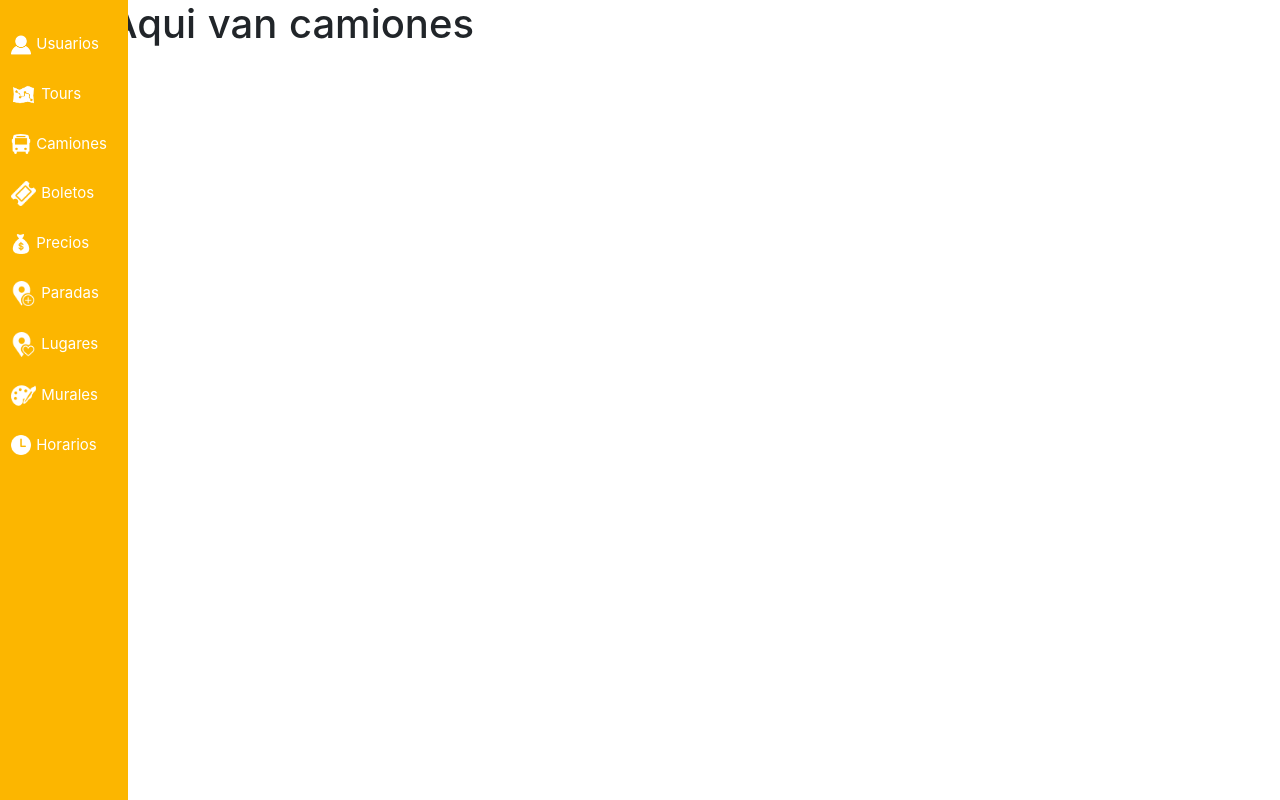
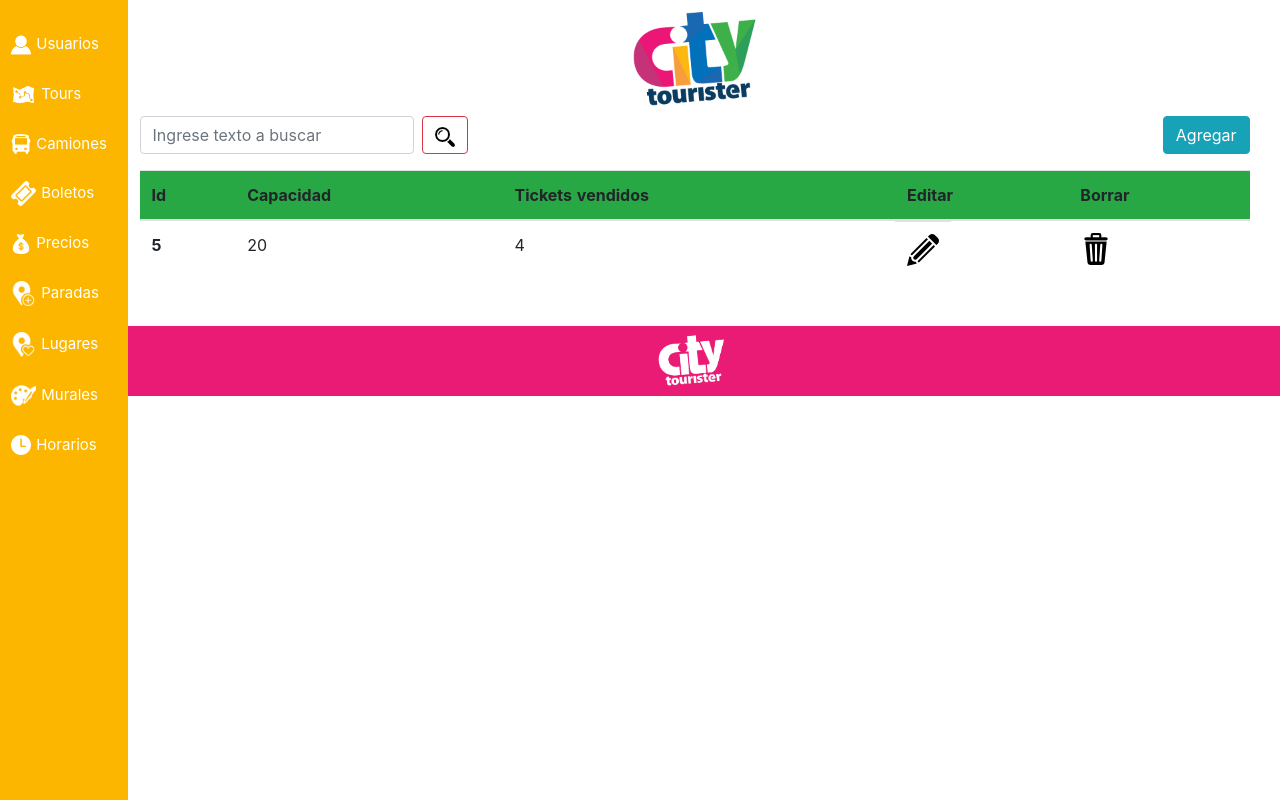
Before and after one commit to tabeli/FrontEstrellaRoja, a Nuxt app in the folder front/: page /camiones in a window 1280 px wide. Built offline with nearby package versions, Linux system fonts and the light colour scheme.

Commit message:
usuarios

```diff
--- a/front/components/Camion/Camiones.vue
+++ b/front/components/Camion/Camiones.vue
@@ -1,5 +1,44 @@
 <template>
-    <h1>Aqui van camiones</h1>
+    <div class="container">
+    <div class="row">
+    <!--Buscador-->
+    <div class="col">
+      <form class="form-inline">
+        <input class="form-control mr-sm-2" type="search" placeholder="Ingrese texto a buscar" aria-label="Search">
+        <button class="btn btn-outline-danger my-2 my-sm-0" type="submit"><img src="@/static/magnifier.png" width="20" height="20"></button>
+      </form>
+    </div>
+    <!--Agregar-->
+      <div class = "col text-right">
+        <nuxt-link :to="{ name: 'precio-agregar' }" replace>
+        <button type="button" class="btn btn-info text-right">Agregar</button>
+        </nuxt-link>
+      </div>
+    </div>
+    <!--Tabla-->
+    <table class="table mt-3">
+      <thead class="bg-success">
+        <tr>
+          <th scope="col">Id</th>
+           <th scope="col">Capacidad</th>
+          <th scope="col">Tickets vendidos</th>
+          <th scope="col">Editar</th>
+          <th scope="col">Borrar</th>
+        </tr>
+      </thead>
+        <tbody>
+          <tr>
+            <th scope="row">5</th>
+            <td>20</td>
+            <td>4</td>
+            <nuxt-link :to="{ name: '' }">
+            <td><img src="@/static/pencil.png"></td>
+            </nuxt-link>
+            <td><img src="@/static/basurero.png"></td>
+          </tr>
+        </tbody>
+    </table>
+  </div>
   </template>
 
   <script>
--- a/front/components/Usuario/Usuarios.vue
+++ b/front/components/Usuario/Usuarios.vue
@@ -38,6 +38,16 @@
         <tbody>
           <tr>
             <td>Fhashsdas</td>
+            <td></td>
+            <td></td>
+            <td></td>
+            <td></td>
+            <td></td>
+            <td></td>
+            <nuxt-link :to="{ name: 'usuarios-create' }">
+            <td><img src="@/static/pencil.png"></td>
+            </nuxt-link>
+            <td><img src="@/static/basurero.png"></td>
           </tr>
         </tbody>
 
--- a/front/pages/camiones/index.vue
+++ b/front/pages/camiones/index.vue
@@ -4,22 +4,27 @@
           <div class="col-sm-1">
               <Sidebar/>
           </div>
-          <div class="col-sm-11">
-              <Camiones/>
+          <div class="col-11">
+            <Header/>
+            <Camiones/>
+            <Footer/>
           </div>
       </div>
-
     </div>
   </template>
 
   <script>
     import Sidebar from '@/components/Sidebar'
     import Camiones from '@/components/Camion/Camiones'
+    import Header from '@/components/Header'
+    import Footer from '@/components/Footer'
 
     export default {
       components: {
         Sidebar,
-        Camiones
+        Camiones,
+        Header,
+        Footer
       }
     }
   </script>
```
